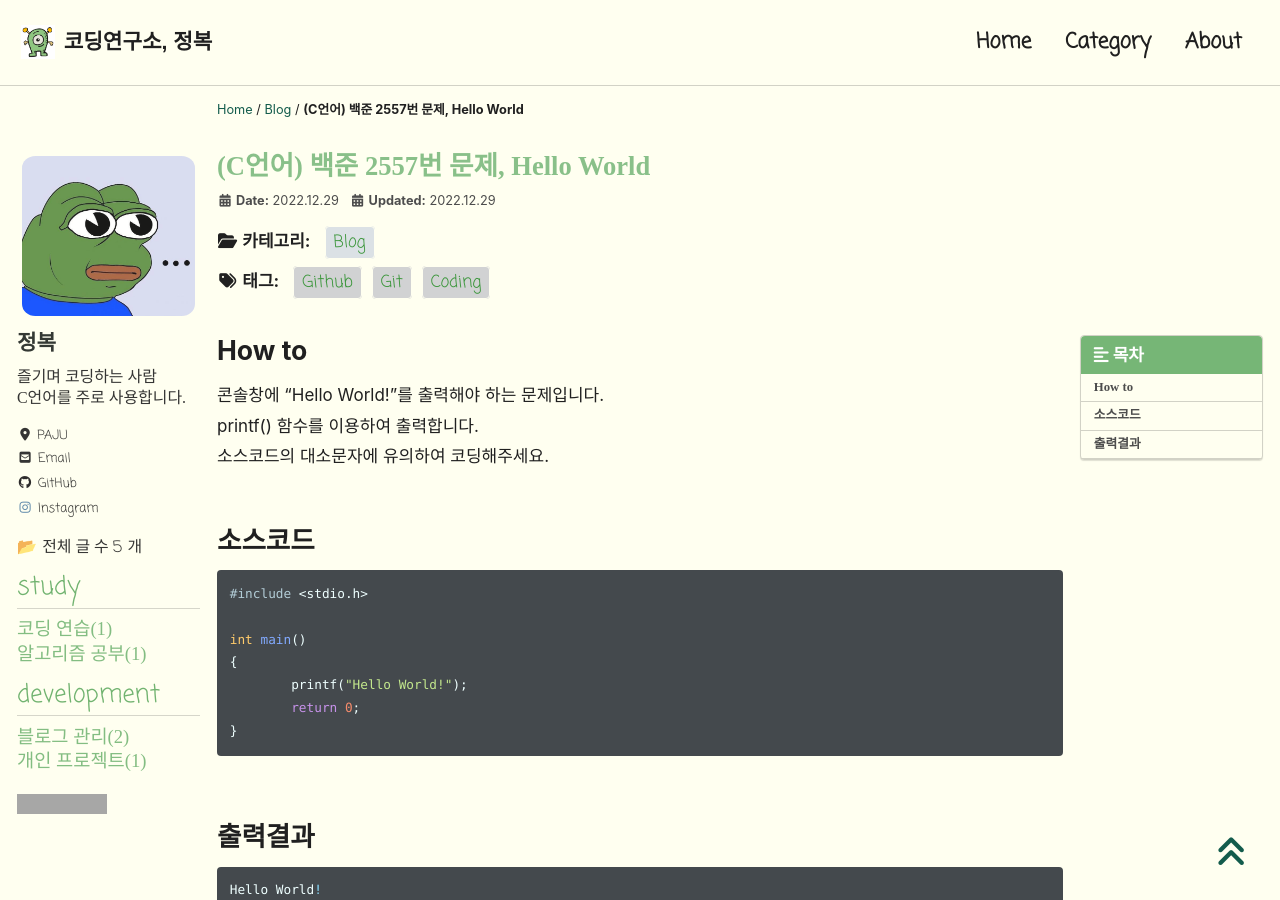
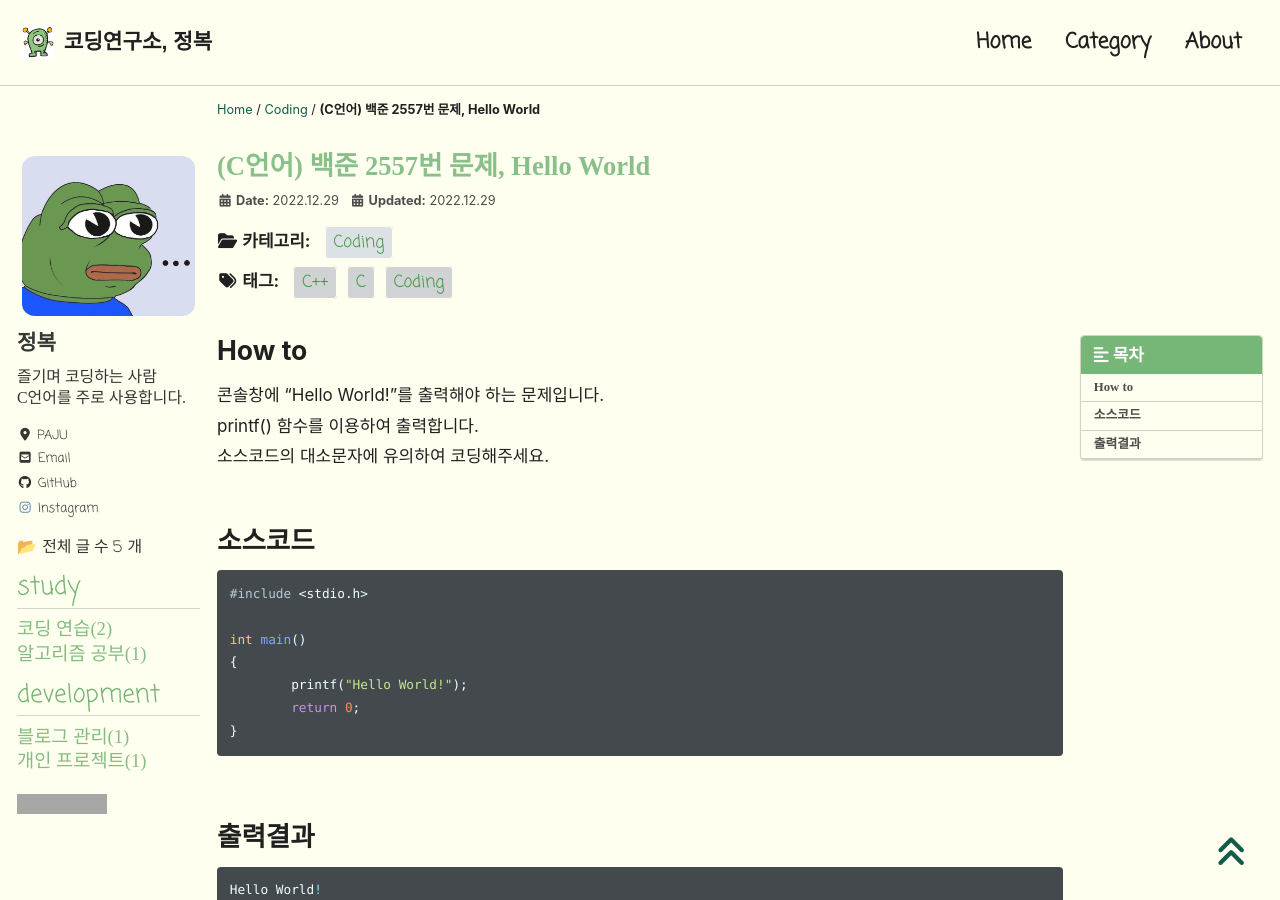
Before and after one commit to JBL28/jbl28.github.io, a Jekyll site: the page built from _posts/Coding/2022-12-29-BJ2557.md, in a window 1280 px wide and 900 px high. Built offline with Jekyll 4.4.1, drawn with Linux system fonts in a browser that asks for light colours; cached includes are drawn as plain includes; nearby versions of some CDN libraries; some web fonts are replaced; comment, search, counter and statistics services are not loaded; some of the changed text lies outside the part shown; grey boxes are pictures that could not be loaded.

Commit message:
Update 2022-12-29-BJ2557.md

```diff
--- a/_posts/Coding/2022-12-29-BJ2557.md
+++ b/_posts/Coding/2022-12-29-BJ2557.md
@@ -3,9 +3,9 @@ title:  "(C언어) 백준 2557번 문제, Hello World"
 excerpt: "(C언어) 백준 2557번 문제, Hello World"
 
 categories:
-  - Blog
+  - Coding
 tags:
-  - [Coding, Git, Github,]
+  - [Coding, C, C++,]
 
 toc: true
 toc_sticky: true
```
